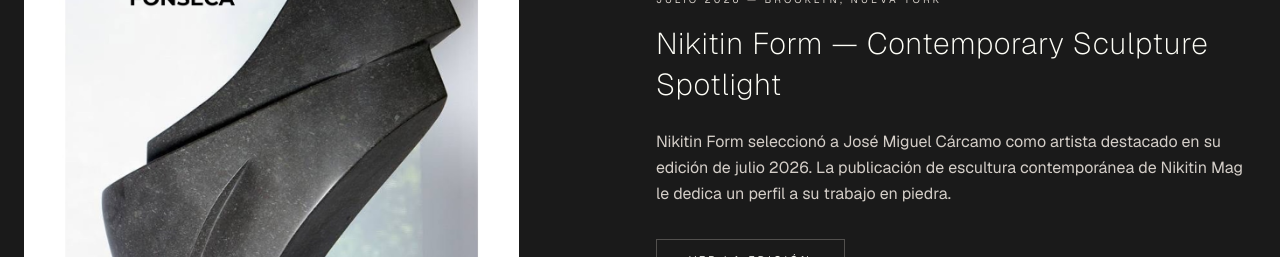
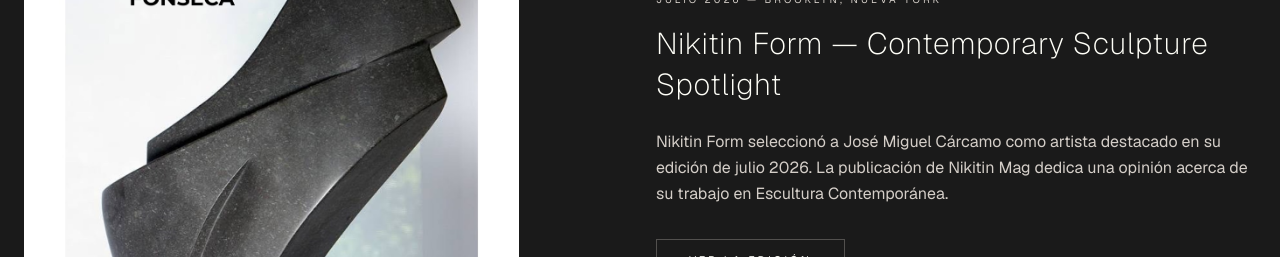
Before and after one commit to oscarangulo/carcamo-web, a Next.js app: page / in a window 1280 px wide. Shown: the part 1200-1457 px from the top of the page. Built offline with nearby package versions, Linux system fonts and the light colour scheme.

Commit message:
fix(home): ajusta la redaccion del feature de Nikitin segun el artista

```diff
--- a/src/app/page.tsx
+++ b/src/app/page.tsx
@@ -129,7 +129,7 @@
                 <div className="img-zoom aspect-[3/4] relative bg-stone/10">
                   <Image
                     src="/images/prensa-nikitin-form-apertura.jpg"
-                    alt="Apertura del perfil de José Miguel Cárcamo en Nikitin Form, julio 2026"
+                    alt="Apertura del artículo sobre José Miguel Cárcamo en Nikitin Form, julio 2026"
                     fill
                     className="object-cover"
                     sizes="(max-width: 768px) 100vw, 42vw"
@@ -147,8 +147,8 @@
                   </h2>
                   <p className="text-sm md:text-base text-stone leading-relaxed mb-8">
                     Nikitin Form seleccionó a José Miguel Cárcamo como artista destacado en su edición
-                    de julio 2026. La publicación de escultura contemporánea de Nikitin Mag le dedica
-                    un perfil a su trabajo en piedra.
+                    de julio 2026. La publicación de Nikitin Mag dedica una opinión acerca de su
+                    trabajo en Escultura Contemporánea.
                   </p>
                   <div className="flex flex-col sm:flex-row gap-4">
                     <a
--- a/src/app/prensa/page.tsx
+++ b/src/app/prensa/page.tsx
@@ -69,7 +69,7 @@
   },
   {
     src: "/images/prensa-nikitin-form-bio.jpg",
-    title: "Nikitin Form — Perfil del artista",
+    title: "Nikitin Form — Opinión sobre su obra",
     link: { href: NIKITIN_FORM_ISSUE_URL, label: "Ver la edición completa" },
   },
   { src: "/images/prensa-el-mercurio-lecturas-esenciales.jpg", title: "El Mercurio — Lecturas Esenciales" },
```
